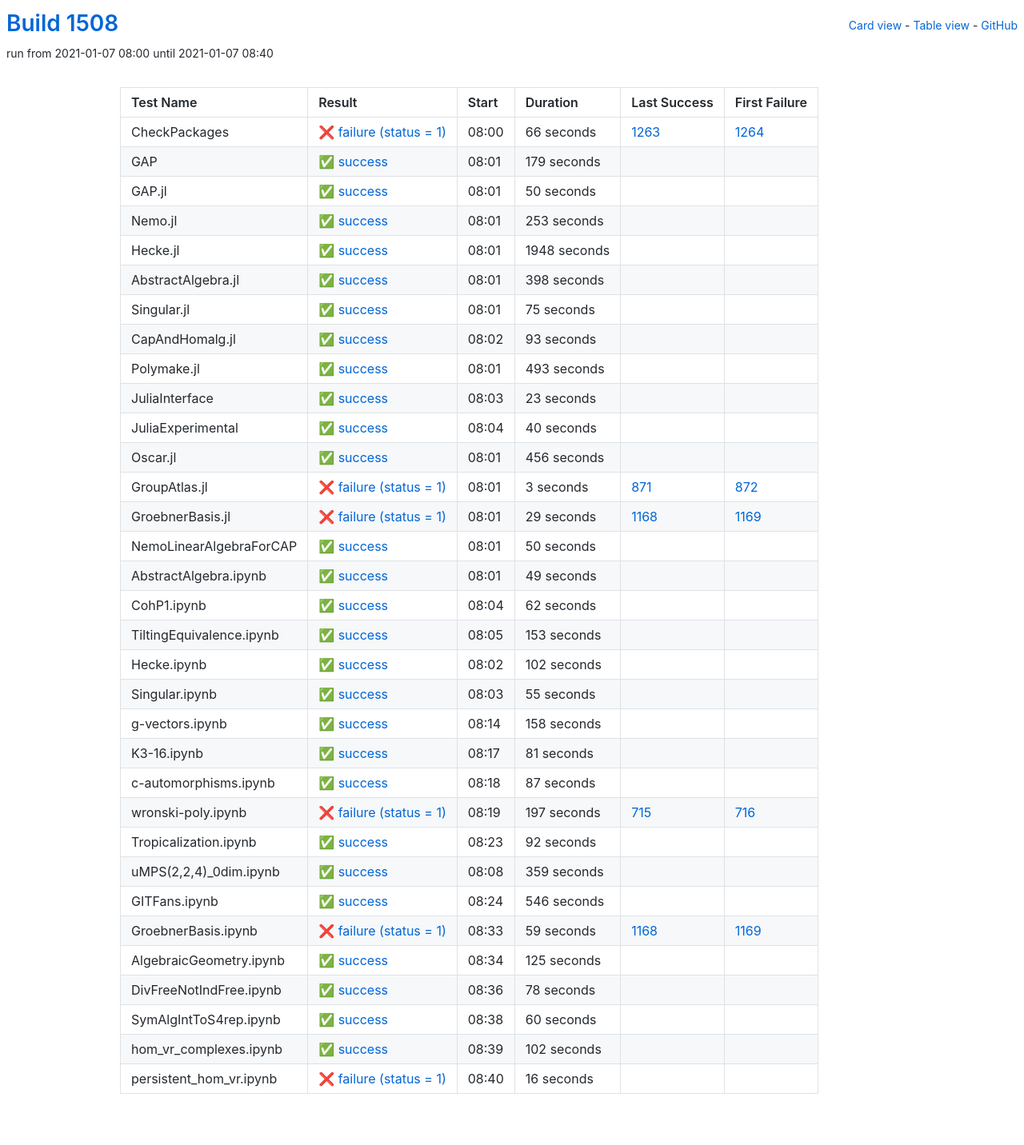
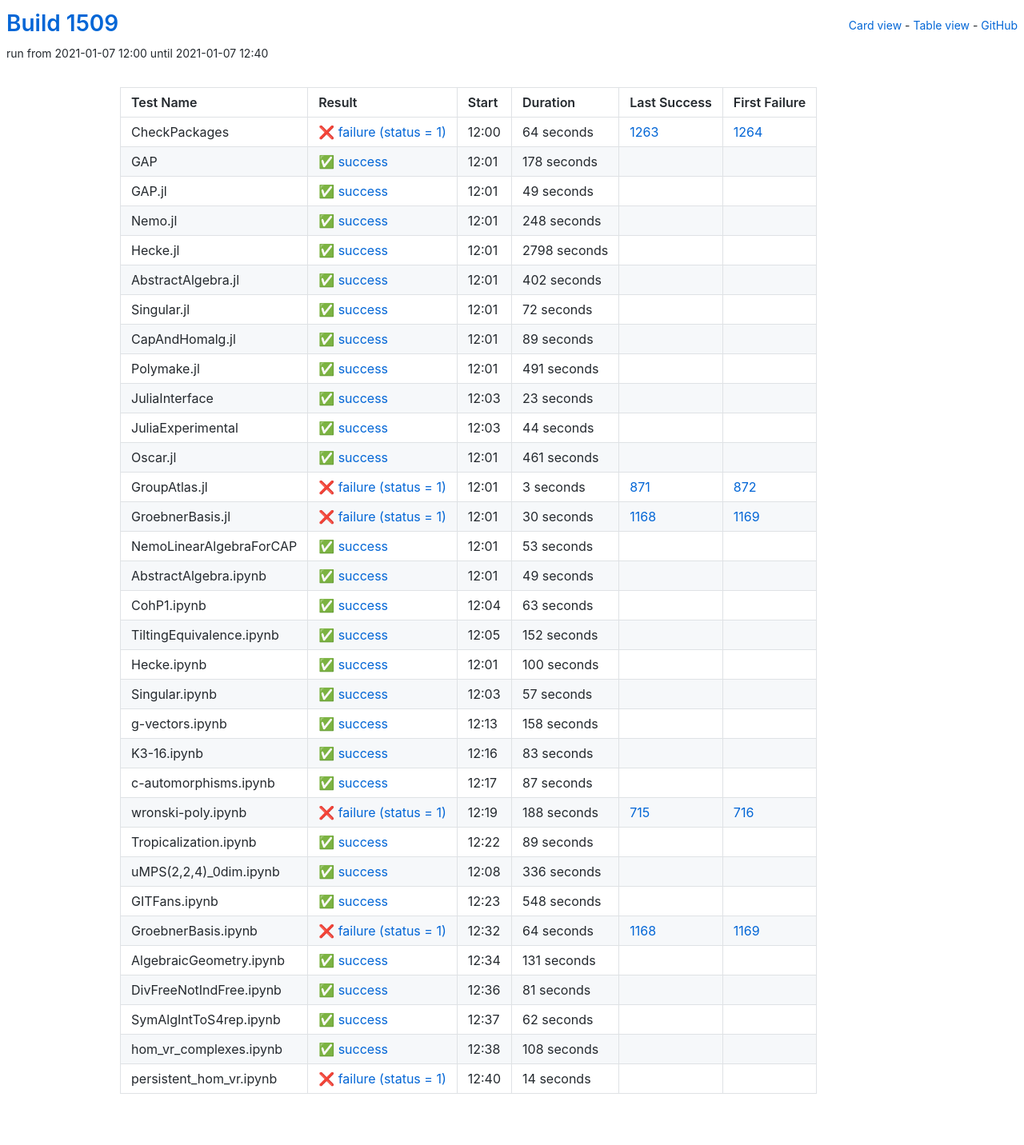
Before and after one commit to oscar-system/oscar-ci-status-stable, a Jekyll site: the page built from table.html, in a window 1280 px wide. Shown: the whole page at 80% size. Built offline with Jekyll 4.4.1, drawn with Linux system fonts in a browser that asks for light colours.

Commit message:
Build #1509

```diff
--- a/_data/ci.yml
+++ b/_data/ci.yml
@@ -1,6 +1,6 @@
 ---
-build: 1508
-build_url: https://oscarci.mathematik.uni-kl.de/job/oscar-stable/1508/
+build: 1509
+build_url: https://oscarci.mathematik.uni-kl.de/job/oscar-stable/1509/
 job: oscar-stable
 organization: oscar-system
 repo: oscar-ci-status-stable
@@ -8,116 +8,116 @@ repourl: https://github.com/oscar-system/oscar-ci-status-stable
 tests:
 - name: CheckPackages
   id: checkpackages
-  log: https://oscarci.mathematik.uni-kl.de/job/oscar-stable/1508/artifact/logs/build-1508/CheckPackages.log
-  start: 2021-01-07 08:00
+  log: https://oscarci.mathematik.uni-kl.de/job/oscar-stable/1509/artifact/logs/build-1509/CheckPackages.log
+  start: 2021-01-07 12:00
   success: false
   exitcode: 1
   status: failure
-  duration: 66
+  duration: 64
   last_success: 1263
   last_success_url: https://oscarci.mathematik.uni-kl.de/job/oscar-stable/1263/
   first_failure: 1264
   first_failure_url: https://oscarci.mathematik.uni-kl.de/job/oscar-stable/1264/
 - name: GAP
   id: gap
-  log: https://oscarci.mathematik.uni-kl.de/job/oscar-stable/1508/artifact/logs/build-1508/GAP.log
-  start: 2021-01-07 08:01
+  log: https://oscarci.mathematik.uni-kl.de/job/oscar-stable/1509/artifact/logs/build-1509/GAP.log
+  start: 2021-01-07 12:01
   success: true
   exitcode: 0
   status: success
-  duration: 179
+  duration: 178
   last_success: false
   last_success_url:
   first_failure: false
   first_failure_url:
 - name: GAP.jl
   id: gap-jl
-  log: https://oscarci.mathematik.uni-kl.de/job/oscar-stable/1508/artifact/logs/build-1508/GAP.jl.log
-  start: 2021-01-07 08:01
+  log: https://oscarci.mathematik.uni-kl.de/job/oscar-stable/1509/artifact/logs/build-1509/GAP.jl.log
+  start: 2021-01-07 12:01
   success: true
   exitcode: 0
   status: success
-  duration: 50
+  duration: 49
   last_success: false
   last_success_url:
   first_failure: false
   first_failure_url:
 - name: Nemo.jl
   id: nemo-jl
-  log: https://oscarci.mathematik.uni-kl.de/job/oscar-stable/1508/artifact/logs/build-1508/Nemo.jl.log
-  start: 2021-01-07 08:01
+  log: https://oscarci.mathematik.uni-kl.de/job/oscar-stable/1509/artifact/logs/build-1509/Nemo.jl.log
+  start: 2021-01-07 12:01
   success: true
   exitcode: 0
   status: success
-  duration: 253
+  duration: 248
   last_success: false
   last_success_url:
   first_failure: false
   first_failure_url:
 - name: Hecke.jl
   id: hecke-jl
-  log: https://oscarci.mathematik.uni-kl.de/job/oscar-stable/1508/artifact/logs/build-1508/Hecke.jl.log
-  start: 2021-01-07 08:01
+  log: https://oscarci.mathematik.uni-kl.de/job/oscar-stable/1509/artifact/logs/build-1509/Hecke.jl.log
+  start: 2021-01-07 12:01
   success: true
   exitcode: 0
   status: success
-  duration: 1948
+  duration: 2798
   last_success: false
   last_success_url:
   first_failure: false
   first_failure_url:
 - name: AbstractAlgebra.jl
   id: abstractalgebra-jl
-  log: https://oscarci.mathematik.uni-kl.de/job/oscar-stable/1508/artifact/logs/build-1508/AbstractAlgebra.jl.log
-  start: 2021-01-07 08:01
+  log: https://oscarci.mathematik.uni-kl.de/job/oscar-stable/1509/artifact/logs/build-1509/AbstractAlgebra.jl.log
+  start: 2021-01-07 12:01
   success: true
   exitcode: 0
   status: success
-  duration: 398
+  duration: 402
   last_success: false
   last_success_url:
   first_failure: false
   first_failure_url:
 - name: Singular.jl
   id: singular-jl
-  log: https://oscarci.mathematik.uni-kl.de/job/oscar-stable/1508/artifact/logs/build-1508/Singular.jl.log
-  start: 2021-01-07 08:01
+  log: https://oscarci.mathematik.uni-kl.de/job/oscar-stable/1509/artifact/logs/build-1509/Singular.jl.log
+  start: 2021-01-07 12:01
   success: true
   exitcode: 0
   status: success
-  duration: 75
+  duration: 72
   last_success: false
   last_success_url:
   first_failure: false
   first_failure_url:
 - name: CapAndHomalg.jl
   id: capandhomalg-jl
-  log: https://oscarci.mathematik.uni-kl.de/job/oscar-stable/1508/artifact/logs/build-1508/CapAndHomalg.jl.log
-  start: 2021-01-07 08:02
+  log: https://oscarci.mathematik.uni-kl.de/job/oscar-stable/1509/artifact/logs/build-1509/CapAndHomalg.jl.log
+  start: 2021-01-07 12:01
   success: true
   exitcode: 0
   status: success
-  duration: 93
+  duration: 89
   last_success: false
   last_success_url:
   first_failure: false
   first_failure_url:
 - name: Polymake.jl
   id: polymake-jl
-  log: https://oscarci.mathematik.uni-kl.de/job/oscar-stable/1508/artifact/logs/build-1508/Polymake.jl.log
-  start: 2021-01-07 08:01
+  log: https://oscarci.mathematik.uni-kl.de/job/oscar-stable/1509/artifact/logs/build-1509/Polymake.jl.log
+  start: 2021-01-07 12:01
   success: true
   exitcode: 0
   status: success
-  duration: 493
+  duration: 491
   last_success: false
   last_success_url:
   first_failure: false
   first_failure_url:
 - name: JuliaInterface
   id: juliainterface
-  log: https://oscarci.mathematik.uni-kl.de/job/oscar-stable/1508/artifact/logs/build-1508/JuliaInterface.log
-  start: 2021-01-07 08:03
+  log: https://oscarci.mathematik.uni-kl.de/job/oscar-stable/1509/artifact/logs/build-1509/JuliaInterface.log
+  start: 2021-01-07 12:03
   success: true
   exitcode: 0
   status: success
@@ -128,32 +128,32 @@ tests:
   first_failure_url:
 - name: JuliaExperimental
   id: juliaexperimental
-  log: https://oscarci.mathematik.uni-kl.de/job/oscar-stable/1508/artifact/logs/build-1508/JuliaExperimental.log
-  start: 2021-01-07 08:04
+  log: https://oscarci.mathematik.uni-kl.de/job/oscar-stable/1509/artifact/logs/build-1509/JuliaExperimental.log
+  start: 2021-01-07 12:03
   success: true
   exitcode: 0
   status: success
-  duration: 40
+  duration: 44
   last_success: false
   last_success_url:
   first_failure: false
   first_failure_url:
 - name: Oscar.jl
   id: oscar-jl
-  log: https://oscarci.mathematik.uni-kl.de/job/oscar-stable/1508/artifact/logs/build-1508/Oscar.jl.log
-  start: 2021-01-07 08:01
+  log: https://oscarci.mathematik.uni-kl.de/job/oscar-stable/1509/artifact/logs/build-1509/Oscar.jl.log
+  start: 2021-01-07 12:01
   success: true
   exitcode: 0
   status: success
-  duration: 456
+  duration: 461
   last_success: false
   last_success_url:
   first_failure: false
   first_failure_url:
 - name: GroupAtlas.jl
   id: groupatlas-jl
-  log: https://oscarci.mathematik.uni-kl.de/job/oscar-stable/1508/artifact/logs/build-1508/GroupAtlas.jl.log
-  start: 2021-01-07 08:01
+  log: https://oscarci.mathematik.uni-kl.de/job/oscar-stable/1509/artifact/logs/build-1509/GroupAtlas.jl.log
+  start: 2021-01-07 12:01
   success: false
   exitcode: 1
   status: failure
@@ -164,32 +164,32 @@ tests:
   first_failure_url: https://oscarci.mathematik.uni-kl.de/job/oscar-stable/872/
 - name: GroebnerBasis.jl
   id: groebnerbasis-jl
-  log: https://oscarci.mathematik.uni-kl.de/job/oscar-stable/1508/artifact/logs/build-1508/GroebnerBasis.jl.log
-  start: 2021-01-07 08:01
+  log: https://oscarci.mathematik.uni-kl.de/job/oscar-stable/1509/artifact/logs/build-1509/GroebnerBasis.jl.log
+  start: 2021-01-07 12:01
   success: false
   exitcode: 1
   status: failure
-  duration: 29
+  duration: 30
   last_success: 1168
   last_success_url: https://oscarci.mathematik.uni-kl.de/job/oscar-stable/1168/
   first_failure: 1169
   first_failure_url: https://oscarci.mathematik.uni-kl.de/job/oscar-stable/1169/
 - name: NemoLinearAlgebraForCAP
   id: nemolinearalgebraforcap
-  log: https://oscarci.mathematik.uni-kl.de/job/oscar-stable/1508/artifact/logs/build-1508/NemoLinearAlgebraForCAP.log
-  start: 2021-01-07 08:01
+  log: https://oscarci.mathematik.uni-kl.de/job/oscar-stable/1509/artifact/logs/build-1509/NemoLinearAlgebraForCAP.log
+  start: 2021-01-07 12:01
   success: true
   exitcode: 0
   status: success
-  duration: 50
+  duration: 53
   last_success: false
   last_success_url:
   first_failure: false
   first_failure_url:
 - name: AbstractAlgebra.ipynb
   id: abstractalgebra-ipynb
-  log: https://oscarci.mathematik.uni-kl.de/job/oscar-stable/1508/artifact/logs/build-1508/AbstractAlgebra.ipynb.log
-  start: 2021-01-07 08:01
+  log: https://oscarci.mathematik.uni-kl.de/job/oscar-stable/1509/artifact/logs/build-1509/AbstractAlgebra.ipynb.log
+  start: 2021-01-07 12:01
   success: true
   exitcode: 0
   status: success
@@ -200,56 +200,56 @@ tests:
   first_failure_url:
 - name: CohP1.ipynb
   id: cohp1-ipynb
-  log: https://oscarci.mathematik.uni-kl.de/job/oscar-stable/1508/artifact/logs/build-1508/CohP1.ipynb.log
-  start: 2021-01-07 08:04
+  log: https://oscarci.mathematik.uni-kl.de/job/oscar-stable/1509/artifact/logs/build-1509/CohP1.ipynb.log
+  start: 2021-01-07 12:04
   success: true
   exitcode: 0
   status: success
-  duration: 62
+  duration: 63
   last_success: false
   last_success_url:
   first_failure: false
   first_failure_url:
 - name: TiltingEquivalence.ipynb
   id: tiltingequivalence-ipynb
-  log: https://oscarci.mathematik.uni-kl.de/job/oscar-stable/1508/artifact/logs/build-1508/TiltingEquivalence.ipynb.log
-  start: 2021-01-07 08:05
+  log: https://oscarci.mathematik.uni-kl.de/job/oscar-stable/1509/artifact/logs/build-1509/TiltingEquivalence.ipynb.log
+  start: 2021-01-07 12:05
   success: true
   exitcode: 0
   status: success
-  duration: 153
+  duration: 152
   last_success: false
   last_success_url:
   first_failure: false
   first_failure_url:
 - name: Hecke.ipynb
   id: hecke-ipynb
-  log: https://oscarci.mathematik.uni-kl.de/job/oscar-stable/1508/artifact/logs/build-1508/Hecke.ipynb.log
-  start: 2021-01-07 08:02
+  log: https://oscarci.mathematik.uni-kl.de/job/oscar-stable/1509/artifact/logs/build-1509/Hecke.ipynb.log
+  start: 2021-01-07 12:01
   success: true
   exitcode: 0
   status: success
-  duration: 102
+  duration: 100
   last_success: false
   last_success_url:
   first_failure: false
   first_failure_url:
 - name: Singular.ipynb
   id: singular-ipynb
-  log: https://oscarci.mathematik.uni-kl.de/job/oscar-stable/1508/artifact/logs/build-1508/Singular.ipynb.log
-  start: 2021-01-07 08:03
+  log: https://oscarci.mathematik.uni-kl.de/job/oscar-stable/1509/artifact/logs/build-1509/Singular.ipynb.log
+  start: 2021-01-07 12:03
   success: true
   exitcode: 0
   status: success
-  duration: 55
+  duration: 57
   last_success: false
   last_success_url:
   first_failure: false
   first_failure_url:
 - name: g-vectors.ipynb
   id: g-vectors-ipynb
-  log: https://oscarci.mathematik.uni-kl.de/job/oscar-stable/1508/artifact/logs/build-1508/g-vectors.ipynb.log
-  start: 2021-01-07 08:14
+  log: https://oscarci.mathematik.uni-kl.de/job/oscar-stable/1509/artifact/logs/build-1509/g-vectors.ipynb.log
+  start: 2021-01-07 12:13
   success: true
   exitcode: 0
   status: success
@@ -260,20 +260,20 @@ tests:
   first_failure_url:
 - name: K3-16.ipynb
   id: k3-16-ipynb
-  log: https://oscarci.mathematik.uni-kl.de/job/oscar-stable/1508/artifact/logs/build-1508/K3-16.ipynb.log
-  start: 2021-01-07 08:17
+  log: https://oscarci.mathematik.uni-kl.de/job/oscar-stable/1509/artifact/logs/build-1509/K3-16.ipynb.log
+  start: 2021-01-07 12:16
   success: true
   exitcode: 0
   status: success
-  duration: 81
+  duration: 83
   last_success: false
   last_success_url:
   first_failure: false
   first_failure_url:
 - name: c-automorphisms.ipynb
   id: c-automorphisms-ipynb
-  log: https://oscarci.mathematik.uni-kl.de/job/oscar-stable/1508/artifact/logs/build-1508/c-automorphisms.ipynb.log
-  start: 2021-01-07 08:18
+  log: https://oscarci.mathematik.uni-kl.de/job/oscar-stable/1509/artifact/logs/build-1509/c-automorphisms.ipynb.log
+  start: 2021-01-07 12:17
   success: true
   exitcode: 0
   status: success
@@ -284,120 +284,120 @@ tests:
   first_failure_url:
 - name: wronski-poly.ipynb
   id: wronski-poly-ipynb
-  log: https://oscarci.mathematik.uni-kl.de/job/oscar-stable/1508/artifact/logs/build-1508/wronski-poly.ipynb.log
-  start: 2021-01-07 08:19
+  log: https://oscarci.mathematik.uni-kl.de/job/oscar-stable/1509/artifact/logs/build-1509/wronski-poly.ipynb.log
+  start: 2021-01-07 12:19
   success: false
   exitcode: 1
   status: failure
-  duration: 197
+  duration: 188
   last_success: 715
   last_success_url: https://oscarci.mathematik.uni-kl.de/job/oscar-stable/715/
   first_failure: 716
   first_failure_url: https://oscarci.mathematik.uni-kl.de/job/oscar-stable/716/
 - name: Tropicalization.ipynb
   id: tropicalization-ipynb
-  log: https://oscarci.mathematik.uni-kl.de/job/oscar-stable/1508/artifact/logs/build-1508/Tropicalization.ipynb.log
-  start: 2021-01-07 08:23
+  log: https://oscarci.mathematik.uni-kl.de/job/oscar-stable/1509/artifact/logs/build-1509/Tropicalization.ipynb.log
+  start: 2021-01-07 12:22
   success: true
   exitcode: 0
   status: success
-  duration: 92
+  duration: 89
   last_success: false
   last_success_url:
   first_failure: false
   first_failure_url:
 - name: uMPS(2,2,4)_0dim.ipynb
   id: umps-2-2-4-0dim-ipynb
-  log: https://oscarci.mathematik.uni-kl.de/job/oscar-stable/1508/artifact/logs/build-1508/uMPS-2-2-4-_0dim.ipynb.log
-  start: 2021-01-07 08:08
+  log: https://oscarci.mathematik.uni-kl.de/job/oscar-stable/1509/artifact/logs/build-1509/uMPS-2-2-4-_0dim.ipynb.log
+  start: 2021-01-07 12:08
   success: true
   exitcode: 0
   status: success
-  duration: 359
+  duration: 336
   last_success: false
   last_success_url:
   first_failure: false
   first_failure_url:
 - name: GITFans.ipynb
   id: gitfans-ipynb
-  log: https://oscarci.mathematik.uni-kl.de/job/oscar-stable/1508/artifact/logs/build-1508/GITFans.ipynb.log
-  start: 2021-01-07 08:24
+  log: https://oscarci.mathematik.uni-kl.de/job/oscar-stable/1509/artifact/logs/build-1509/GITFans.ipynb.log
+  start: 2021-01-07 12:23
   success: true
   exitcode: 0
   status: success
-  duration: 546
+  duration: 548
   last_success: false
   last_success_url:
   first_failure: false
   first_failure_url:
 - name: GroebnerBasis.ipynb
   id: groebnerbasis-ipynb
-  log: https://oscarci.mathematik.uni-kl.de/job/oscar-stable/1508/artifact/logs/build-1508/GroebnerBasis.ipynb.log
-  start: 2021-01-07 08:33
+  log: https://oscarci.mathematik.uni-kl.de/job/oscar-stable/1509/artifact/logs/build-1509/GroebnerBasis.ipynb.log
+  start: 2021-01-07 12:32
   success: false
   exitcode: 1
   status: failure
-  duration: 59
+  duration: 64
   last_success: 1168
   last_success_url: https://oscarci.mathematik.uni-kl.de/job/oscar-stable/1168/
   first_failure: 1169
   first_failure_url: https://oscarci.mathematik.uni-kl.de/job/oscar-stable/1169/
 - name: AlgebraicGeometry.ipynb
   id: algebraicgeometry-ipynb
-  log: https://oscarci.mathematik.uni-kl.de/job/oscar-stable/1508/artifact/logs/build-1508/AlgebraicGeometry.ipynb.log
-  start: 2021-01-07 08:34
+  log: https://oscarci.mathematik.uni-kl.de/job/oscar-stable/1509/artifact/logs/build-1509/AlgebraicGeometry.ipynb.log
+  start: 2021-01-07 12:34
   success: true
   exitcode: 0
   status: success
-  duration: 125
+  duration: 131
   last_success: false
   last_success_url:
   first_failure: false
   first_failure_url:
 - name: DivFreeNotIndFree.ipynb
   id: divfreenotindfree-ipynb
-  log: https://oscarci.mathematik.uni-kl.de/job/oscar-stable/1508/artifact/logs/build-1508/DivFreeNotIndFree.ipynb.log
-  start: 2021-01-07 08:36
+  log: https://oscarci.mathematik.uni-kl.de/job/oscar-stable/1509/artifact/logs/build-1509/DivFreeNotIndFree.ipynb.log
+  start: 2021-01-07 12:36
   success: true
   exitcode: 0
   status: success
-  duration: 78
+  duration: 81
   last_success: false
   last_success_url:
   first_failure: false
   first_failure_url:
 - name: SymAlgIntToS4rep.ipynb
   id: symalginttos4rep-ipynb
-  log: https://oscarci.mathematik.uni-kl.de/job/oscar-stable/1508/artifact/logs/build-1508/SymAlgIntToS4rep.ipynb.log
-  start: 2021-01-07 08:38
+  log: https://oscarci.mathematik.uni-kl.de/job/oscar-stable/1509/artifact/logs/build-1509/SymAlgIntToS4rep.ipynb.log
+  start: 2021-01-07 12:37
   success: true
   exitcode: 0
   status: success
-  duration: 60
+  duration: 62
   last_success: false
   last_success_url:
   first_failure: false
   first_failure_url:
 - name: hom_vr_complexes.ipynb
   id: hom-vr-complexes-ipynb
-  log: https://oscarci.mathematik.uni-kl.de/job/oscar-stable/1508/artifact/logs/build-1508/hom_vr_complexes.ipynb.log
-  start: 2021-01-07 08:39
+  log: https://oscarci.mathematik.uni-kl.de/job/oscar-stable/1509/artifact/logs/build-1509/hom_vr_complexes.ipynb.log
+  start: 2021-01-07 12:38
   success: true
   exitcode: 0
   status: success
-  duration: 102
+  duration: 108
   last_success: false
   last_success_url:
   first_failure: false
   first_failure_url:
 - name: persistent_hom_vr.ipynb
   id: persistent-hom-vr-ipynb
-  log: https://oscarci.mathematik.uni-kl.de/job/oscar-stable/1508/artifact/logs/build-1508/persistent_hom_vr.ipynb.log
-  start: 2021-01-07 08:40
+  log: https://oscarci.mathematik.uni-kl.de/job/oscar-stable/1509/artifact/logs/build-1509/persistent_hom_vr.ipynb.log
+  start: 2021-01-07 12:40
   success: false
   exitcode: 1
   status: failure
-  duration: 16
+  duration: 14
   last_success: false
   last_success_url:
   first_failure: false
```
Also changed, not shown: README.md.
